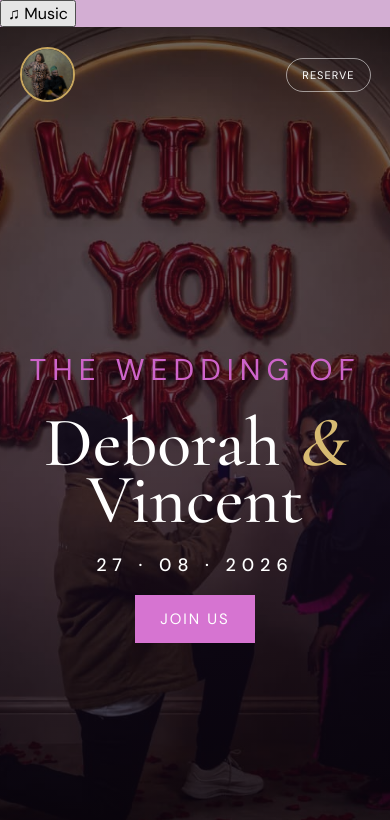
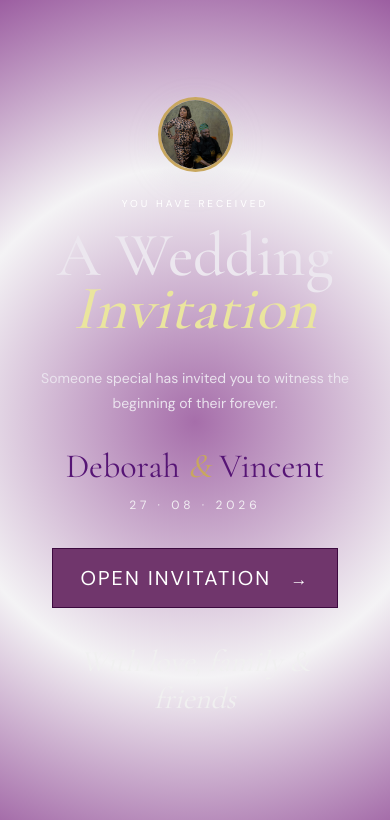
Before and after one commit to Brilliantheart/Debora-Vincent-Wedding-, a plain HTML site: page deborah-vincent-wedding/index.html in a window 390 px wide. Shown: the top 820 px of the page. Drawn offline with nearby package versions, Linux system fonts and the light colour scheme.

Commit message:
Add files via upload

```diff
--- a/deborah-vincent-wedding/index.html
+++ b/deborah-vincent-wedding/index.html
@@ -6,6 +6,50 @@
 <link rel="preconnect" href="https://fonts.googleapis.com"><link rel="preconnect" href="https://fonts.gstatic.com" crossorigin>
 <link href="https://fonts.googleapis.com/css2?family=Cormorant+Garamond:wght@400;500;600;700&family=DM+Sans:wght@400;500;600&display=swap" rel="stylesheet">
 <link rel="stylesheet" href="style.css"></head><body>
+
+    <!-- DIGITAL WEDDING INVITATION COVER -->
+<div id="invitationCover">
+
+    <div class="invitation-content">
+
+        <div class="invitation-logo">
+            <img src="assets/Background.jpeg" alt="Deborah & Vincent">
+        </div>
+
+        <small class="invitation-label">
+            YOU HAVE RECEIVED
+        </small>
+
+        <h1>
+            A Wedding<br>
+            <i>Invitation</i>
+        </h1>
+
+        <p class="invitation-message">
+            Someone special has invited you to witness
+            the beginning of their forever.
+        </p>
+
+        <div class="couple-name">
+            Deborah <i>&</i> Vincent
+        </div>
+
+        <div class="invitation-date">
+            27 · 08 · 2026
+        </div>
+
+        <button id="openInvitation">
+            OPEN INVITATION
+            <span>→</span>
+        </button>
+
+        <p class="invitation-footer">
+            With love, family & friends
+        </p>
+
+    </div>
+
+</div>
 
 <div class="music"><button id="musicBtn">♫ Music</button><audio id="song" loop></audio></div>
 <header id="home">
--- a/deborah-vincent-wedding/script.js
+++ b/deborah-vincent-wedding/script.js
@@ -141,3 +141,19 @@ function copyAccountNumber() {
     });
 
 }
+// ==========================================
+// DIGITAL INVITATION OPENING
+// ==========================================
+
+const invitationCover = document.querySelector("#invitationCover");
+const openInvitation = document.querySelector("#openInvitation");
+
+openInvitation.addEventListener("click", () => {
+
+    invitationCover.classList.add("opening");
+
+    setTimeout(() => {
+        invitationCover.style.display = "none";
+    }, 1000);
+
+});
--- a/deborah-vincent-wedding/style.css
+++ b/deborah-vincent-wedding/style.css
@@ -1974,3 +1974,238 @@ nav {
 small {
     color: #cd64ca !important;
 }
+/* ==========================================
+   DIGITAL WEDDING INVITATION COVER
+========================================== */
+
+#invitationCover {
+    position: fixed;
+    inset: 0;
+    z-index: 10000;
+
+    background:
+        radial-gradient(
+            circle at center,
+            #a66eaa 0%,
+            #f4f3f5 55%,
+            #9c5ea1 100%
+        );
+
+    display: flex;
+    align-items: center;
+    justify-content: center;
+
+    text-align: center;
+
+    transition:
+        opacity 1s ease,
+        visibility 1s ease;
+}
+
+.invitation-content {
+    width: min(90%, 650px);
+    padding: 50px 30px;
+}
+
+/* LOGO */
+
+.invitation-logo {
+    width: 95px;
+    height: 95px;
+
+    margin: 0 auto 30px;
+
+    border-radius: 50%;
+    overflow: hidden;
+
+    border: 3px solid #c8a75f;
+
+    box-shadow:
+        0 10px 35px rgba(201, 194, 205, 0.15);
+}
+
+.invitation-logo img {
+    width: 100%;
+    height: 100%;
+    object-fit: cover;
+}
+
+/* SMALL LABEL */
+
+.invitation-label {
+    display: block;
+
+    color: #fff;
+
+    font-size: 20px;
+
+    letter-spacing: 5px;
+
+    margin-bottom: 20px;
+}
+
+/* MAIN HEADING */
+
+.invitation-content h1 {
+    margin: 0;
+
+    font-family:
+        "Cormorant Garamond",
+        serif;
+
+    font-size:
+        clamp(60px, 9vw, 100px);
+
+    font-weight: 500;
+
+    line-height: .85;
+
+    color: #ece7ef;
+}
+
+.invitation-content h1 i {
+    color: #eae59e;
+}
+
+/* MESSAGE */
+
+.invitation-message {
+    max-width: 500px;
+
+    margin: 30px auto;
+
+    color: #eae3ee;
+
+    font-size: 30px;
+
+    line-height: 1.8;
+}
+
+/* COUPLE */
+
+.couple-name {
+    font-family:
+        "Cormorant Garamond",
+        serif;
+
+    font-size: 60px;
+
+    color: #561575;
+
+    margin-top: 25px;
+}
+
+.couple-name i {
+    color: #c8a75f;
+}
+
+/* DATE */
+
+.invitation-date {
+    margin-top: 10px;
+
+    color: #f2eef3;
+
+    font-size: 50px;
+
+    letter-spacing: 6px;
+}
+
+/* OPEN BUTTON */
+
+#openInvitation {
+    margin-top: 35px;
+
+    padding: 16px 28px;
+
+    border: 1px solid #3c0a3f;
+
+    background: #70366c;
+
+    color: white;
+
+    font-size: 20px;
+
+    letter-spacing: 2px;
+
+    cursor: pointer;
+
+    transition:
+        .3s ease;
+}
+
+#openInvitation span {
+    margin-left: 12px;
+
+    font-size: 17px;
+}
+
+#openInvitation:hover {
+    background: #ebe7eb;
+
+    transform: translateY(-3px);
+}
+
+/* FOOTER */
+
+.invitation-footer {
+    margin-top: 35px;
+
+    color: #f0f0f0;
+
+    font-family:
+        "Cormorant Garamond",
+        serif;
+
+    font-size: 30px;
+
+    font-style: italic;
+}
+
+/* OPENING ANIMATION */
+
+#invitationCover.opening {
+    opacity: 0;
+    visibility: hidden;
+}
+
+/* MOBILE */
+
+@media (max-width: 600px) {
+
+    .invitation-content {
+        padding: 30px 20px;
+    }
+
+    .invitation-logo {
+        width: 75px;
+        height: 75px;
+
+        margin-bottom: 25px;
+    }
+
+    .invitation-label {
+        font-size: 10px;
+        letter-spacing: 3px;
+    }
+
+    .invitation-content h1 {
+        font-size: 62px;
+    }
+
+    .invitation-message {
+        font-size: 14px;
+    }
+
+    .couple-name {
+        font-size: 34px;
+    }
+
+    .invitation-date {
+        font-size: 12px;
+        letter-spacing: 4px;
+    }
+}
+#invitationCover .invitation-label {
+    color: #ffffff !important;
+}
```
